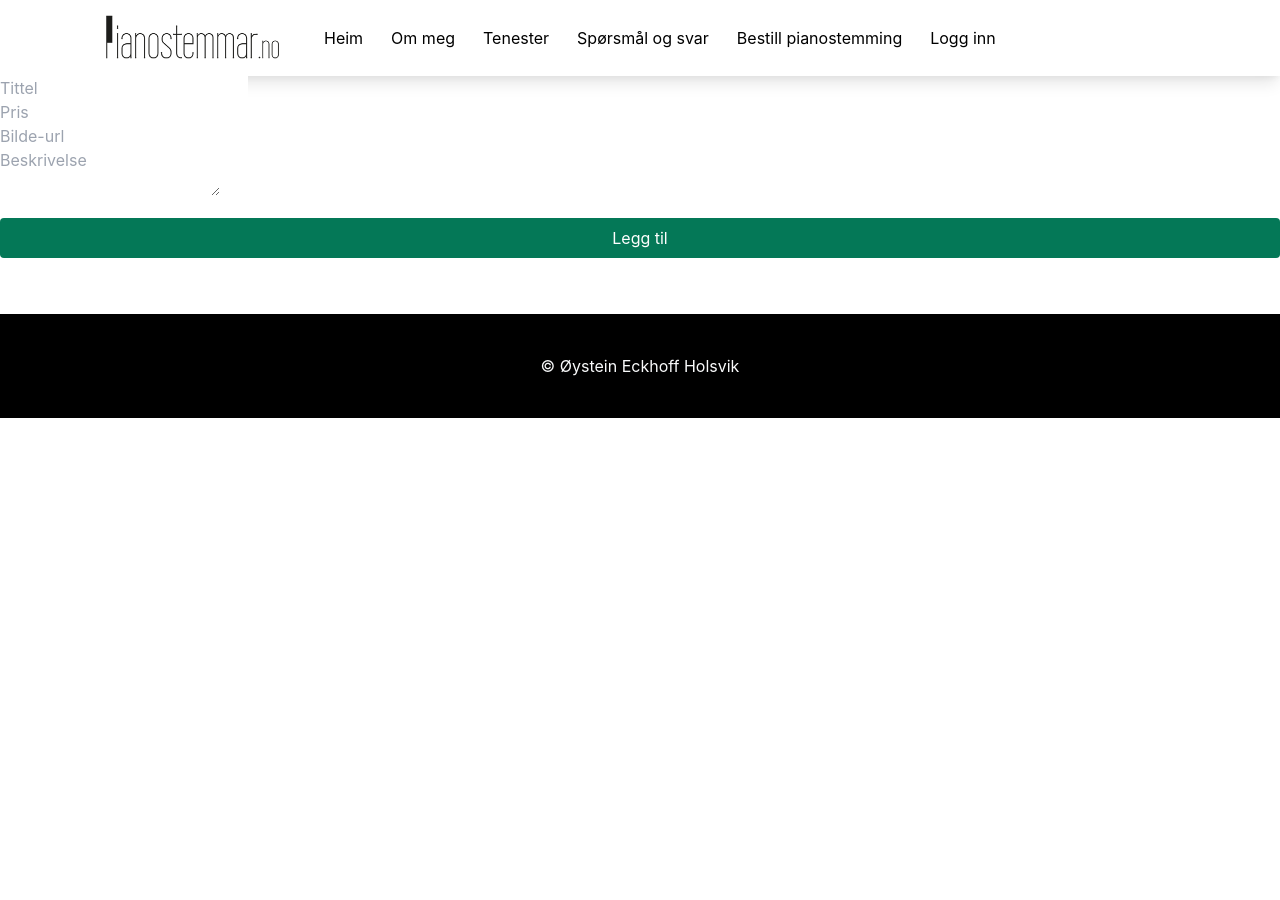
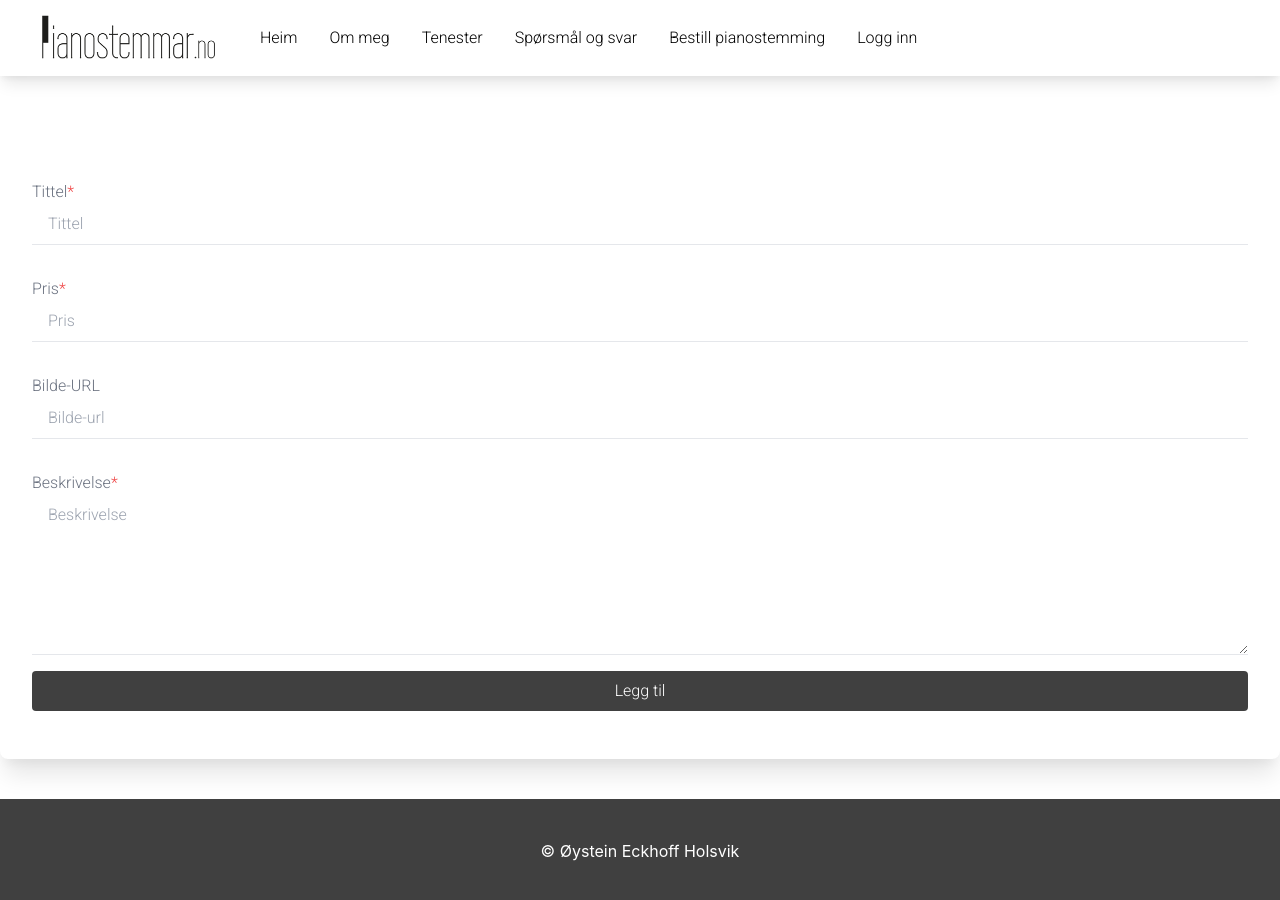
Before and after one commit to Noroff-FEU-Assignments/project-exam-2-tantemac, a Next.js app: page /add in a window 1280 px wide. Shown: the top 900 px of the page. Before the commit the page ends 800 px from the top, so only its background shows below. Built offline with nearby package versions, Linux system fonts and the light colour scheme.

Commit message:
fonts and formstyle

```diff
--- a/components/layout/AddForm.js
+++ b/components/layout/AddForm.js
@@ -35,23 +35,50 @@ export default function AddForm () {
     }
 
     return (
-        <form onSubmit={handleSubmit(submit)}>
+        <form
+            onSubmit={handleSubmit(submit)}
+            className="rounded-lg shadow-xl flex flex-col px-8 py-8 bg-white dark:bg-blue-500 mt-10">
             {error&& (
                 <div className="m-7 p-3 bg-red-700 text-white rounded">Du må fylle ut alle felta. Med unntak av bilete.</div>
             )}
-            <div>
-                <input type="text" placeholder="Tittel" {...register("title")}></input>
-            </div>
-            <div>
-                <input type="text" placeholder="Pris" {...register("price")}></input>
-            </div>
-            <div>
-                <input type="text" placeholder="Bilde-url" {...register("url")}></input>
-            </div>
-            <div>
-                <textarea placeholder="Beskrivelse" {...register("description")}></textarea>
-            </div>
-            <button className="bg-green-700 text-white p-2 my-4 text-white w-full rounded hover:bg-opacity-75" type="submit">Legg til</button>
+                <label htmlFor="title" className="text-gray-500 font-light mt-8 dark:text-gray-50">Tittel
+                    <span className="text-red-500 dark:text-gray-50">*</span>
+                </label>
+                <input
+                    type="text"
+                    placeholder="Tittel"
+                    {...register("title")}
+                    className="bg-transparent border-b py-2 pl-4 focus:outline-none focus:rounded-md focus:ring-1 ring-green-500 font-light text-gray-500">
+                </input>
+
+                <label htmlFor="price" className="text-gray-500 font-light mt-8 dark:text-gray-50">Pris
+                    <span className="text-red-500 dark:text-gray-50">*</span>
+                </label>
+                <input
+                    type="text"
+                    placeholder="Pris"
+                    {...register("price")}
+                    className="bg-transparent border-b py-2 pl-4 focus:outline-none focus:rounded-md focus:ring-1 ring-green-500 font-light text-gray-500">
+                </input>
+
+                <label htmlFor="url" className="text-gray-500 font-light mt-8 dark:text-gray-50">Bilde-URL</label>
+                <input
+                    type="text"
+                    placeholder="Bilde-url"
+                    {...register("url")}
+                    className="bg-transparent border-b py-2 pl-4 focus:outline-none focus:rounded-md focus:ring-1 ring-green-500 font-light text-gray-500">
+                </input>
+
+                <label htmlFor="description" className="text-gray-500 font-light mt-8 dark:text-gray-50">Beskrivelse
+                    <span className="text-red-500 dark:text-gray-50">*</span>
+                </label>
+                <textarea
+                    placeholder="Beskrivelse"
+                    {...register("description")}
+                    className="bg-transparent border-b py-2 pl-4 focus:outline-none focus:rounded-md focus:ring-1 ring-green-500 font-light text-gray-500 h-80 md:h-40">
+                </textarea>
+
+            <button className="bg-black bg-opacity-75 text-white p-2 my-4 text-white w-full rounded hover:bg-opacity-50" type="submit">Legg til</button>
         </form>
     )
 }
--- a/components/layout/EditForm.js
+++ b/components/layout/EditForm.js
@@ -69,23 +69,54 @@ export default function EditForm ({orgService = {}, onSave}) {
     }
 
     return (
-        <form onSubmit={handleSubmit(submit)}>
+        <form
+            onSubmit={handleSubmit(submit)}
+            className="rounded-lg shadow-xl flex flex-col px-8 py-8 bg-white dark:bg-blue-500 mt-10">
             {error&& (
                 <div className="m-7 p-3 bg-red-700 text-white rounded">Du må fylle ut alle felta. Med unntak av bilete.</div>
             )}
-            <div>
-                <input type="text" placeholder="Tittel" {...register("title")}></input>
-            </div>
-            <div>
-                <input type="text" placeholder="Pris" {...register("price")}></input>
-            </div>
-            <div>
-                <input type="text" placeholder="Bilde-url" {...register("url")}></input>
-            </div>
-            <div>
-                <textarea placeholder="Beskrivelse" {...register("description")}></textarea>
-            </div>
-            <button type="submit" className="bg-green-700 text-white p-2 my-4 text-white w-full rounded hover:bg-opacity-75">Oppdater</button>
+
+                <label htmlFor="title" className="text-gray-500 font-light mt-8 dark:text-gray-50">Tittel
+                    <span className="text-red-500 dark:text-gray-50">*</span>
+                </label>
+                <input
+                    type="text"
+                    placeholder="Tittel"
+                    {...register("title")}
+                    className="bg-transparent border-b py-2 pl-4 focus:outline-none focus:rounded-md focus:ring-1 ring-green-500 font-light text-gray-500">
+                </input>
+
+
+                <label htmlFor="price" className="text-gray-500 font-light mt-8 dark:text-gray-50">Pris
+                    <span className="text-red-500 dark:text-gray-50">*</span>
+                </label>
+                <input
+                    type="text"
+                    placeholder="Pris"
+                    {...register("price")}
+                    className="bg-transparent border-b py-2 pl-4 focus:outline-none focus:rounded-md focus:ring-1 ring-green-500 font-light text-gray-500">
+                </input>
+
+
+                <label htmlFor="url" className="text-gray-500 font-light mt-8 dark:text-gray-50">Bilde-URL</label>
+                <input
+                    type="text"
+                    placeholder="Bilde-url"
+                    {...register("url")}
+                    className="bg-transparent border-b py-2 pl-4 focus:outline-none focus:rounded-md focus:ring-1 ring-green-500 font-light text-gray-500">
+                </input>
+
+
+                <label htmlFor="description" className="text-gray-500 font-light mt-8 dark:text-gray-50">Beskrivelse
+                    <span className="text-red-500 dark:text-gray-50">*</span>
+                </label>
+                <textarea
+                    placeholder="Beskrivelse"
+                    {...register("description")}
+                    className="bg-transparent border-b py-2 pl-4 focus:outline-none focus:rounded-md focus:ring-1 ring-green-500 font-light text-gray-500 h-80 md:h-40">
+                </textarea>
+
+            <button type="submit" className="bg-black bg-opacity-75 text-white p-2 my-4 text-white w-full rounded hover:bg-opacity-50">Oppdater</button>
             {authToken&&(
                 <DeleteButton onDelete={() => onDelete(service.id)}/>
              )}
--- a/components/layout/Head.js
+++ b/components/layout/Head.js
@@ -8,7 +8,10 @@ export default function Head({ title = "" }) {
             {title}
             {title ? " | " : ""}Pianostemmar.no
         </title>
-    <link rel="icon" href="/favicon.ico" />
+        <link rel="preconnect" href="https://fonts.googleapis.com" />
+        <link rel="preconnect" href="https://fonts.gstatic.com" crossorigin />
+        <link href="https://fonts.googleapis.com/css2?family=Lato:wght@700&family=Roboto:wght@300&display=swap" rel="stylesheet" />
+        <link rel="icon" href="/favicon.ico" />
   </NextHead>
  );
 }
--- a/components/layout/Layout.js
+++ b/components/layout/Layout.js
@@ -7,8 +7,8 @@ export default function Layout({ children }) {
 
  return (
   <>
-    <nav className="bg-white shadow-lg">
-        <div className="max-w-6xl mx-auto px-4">
+    <nav className="bg-white shadow-lg font-global">
+        <div className="max-w-6xl px-4">
 			<div className="flex justify-between">
 				<div className="flex space-x-7">
                     <div>
@@ -18,7 +18,7 @@ export default function Layout({ children }) {
 						    </a>
                         </Link>
 					</div>
-                    <div className="hidden md:flex items-center space-x-7">
+                    <div className="hidden md:flex items-center space-x-8">
                         <Link href="/">
                             <a>Heim</a>
                         </Link>
@@ -43,10 +43,10 @@ export default function Layout({ children }) {
 		</div>
     </nav>
 
-   <div className="container mx-auto">{children}</div>
+   <div className="container mx-auto font-global">{children}</div>
 
-   <footer className="py-10 mt-10 bg-current">
-      <p className="text-gray-50 text-center">© Øystein Eckhoff Holsvik</p>
+   <footer className="py-10 mt-10 bg-black bg-opacity-75">
+      <p className="text-white text-center">© Øystein Eckhoff Holsvik</p>
    </footer>
   </>
  );
--- a/pages/about.js
+++ b/pages/about.js
@@ -9,7 +9,7 @@ export default function About() {
         <h1 className="text-4xl text-center pt-10 pb-6">Om meg</h1>
         <div className="flex flex-wrap justify-center">
             <Image src="/oystein.png" width="300" height="300" className="rounded-full shadow-lg"/>
-            <div className="p-8 rounded-lg shadow-lg max-w-screen-sm m-4">
+            <div className="p-8 rounded-lg max-w-screen-sm m-4">
                 <p>Namnet mitt er Øystein Eckhoff Holsvik, og eg er utdanna som pianostemmar og -teknikar i Newark on Trent, England.</p>
                 <p>Eg har jobba som pianostemmar på Sunnmøre og i Nordfjord sidan 2015.</p>
                 <p className="mt-2">Når eg ikkje stemmer piano og flygel reiser eg rundt som trubadur og bandmusikar.</p>
--- a/pages/booking.js
+++ b/pages/booking.js
@@ -7,12 +7,12 @@ export default function Booking() {
     <Layout>
         <Head title="Bestill pianostemming"/>
         <h1 className="text-4xl text-center pt-10 pb-6">Bestill pianostemming</h1>
-        <div className="flex flex-col justify-center m-8 md:flex-row md:space-x-4 space-x-reverse">
+        <div className="flex flex-col justify-center m-8 space-x-reverse md:flex-row md:space-x-4">
         <Link href="/booking-private">
-            <a className="p-8 mr-10 bg-green-700 text-white text-center text-xl rounded-lg focus:ring-4 focus:ring-green-700 focus:ring-opacity-50 w-2/4">Privat</a>
+            <a className="p-8 mt-8 bg-black bg-opacity-75 text-white text-center text-xl rounded-lg focus:ring-4 focus:ring-black focus:ring-opacity-75 hover:bg-opacity-50 w-2/4 md:mr-10">Privatkunde</a>
         </Link>
         <Link href="/booking-public">
-            <a className="p-8 ml-10 bg-yellow-600 text-white text-center text-xl rounded-lg focus:ring-4 focus:ring-yellow-600 focus:ring-opacity-50 w-2/4">Bedrift</a>
+            <a className="p-8 mt-8 bg-black bg-opacity-75 text-white text-center text-xl rounded-lg focus:ring-4 focus:ring-black focus:ring-opacity-75 hover:bg-opacity-50 w-2/4 md:ml-10">Bedriftkunde</a>
         </Link>
         </div>
     </Layout>
--- a/pages/services.js
+++ b/pages/services.js
@@ -31,7 +31,7 @@ export default function Services({services}) {
                             <p>Pris: {service.price},-</p>
                             <p>{service.description}</p>
                             {authToken&&(
-                                <button className="bg-yellow-600 p-2 rounded my-4 text-white w-full hover:bg-opacity-75">
+                                <button className="bg-black bg-opacity-75 p-2 rounded my-4 text-white w-full hover:bg-opacity-50">
                                     <Link href={`/edit/service/${service.id}`}>
                                         <a>Rediger</a>
                                     </Link>
@@ -41,7 +41,7 @@ export default function Services({services}) {
             })}
             {authToken&&(
                 <Link href="/add">
-                    <button className="bg-green-700 hover:bg-opacity-75 text-white text-lg rounded-lg">
+                    <button className="bg-black bg-opacity-75 hover:bg-opacity-50 text-white text-lg rounded-lg">
                         <p className="text-8xl">+</p>
                         <p>Legg til ny teneste</p>
                     </button>
--- a/tailwind.config.js
+++ b/tailwind.config.js
@@ -2,7 +2,12 @@ module.exports = {
   purge: ['./pages/**/*.{js,ts,jsx,tsx}', './components/**/*.{js,ts,jsx,tsx}'],
   darkMode: false, // or 'media' or 'class'
   theme: {
+    fontFamily: {
+      'heading': ['Lato', 'sans-serif'],
+      'global': ['Roboto', 'sans-serif']
+    },
     screens: {
+      'xs': '440px',
       'sm': '640px',
       'md': '768px',
       'lg': '1024px',
```
Also changed, not shown: components/layout/BookingFormPrivate.js (+0 -8 lines), pages/index.js (+5 -3 lines), pages/questions.js (+56 -38 lines).
